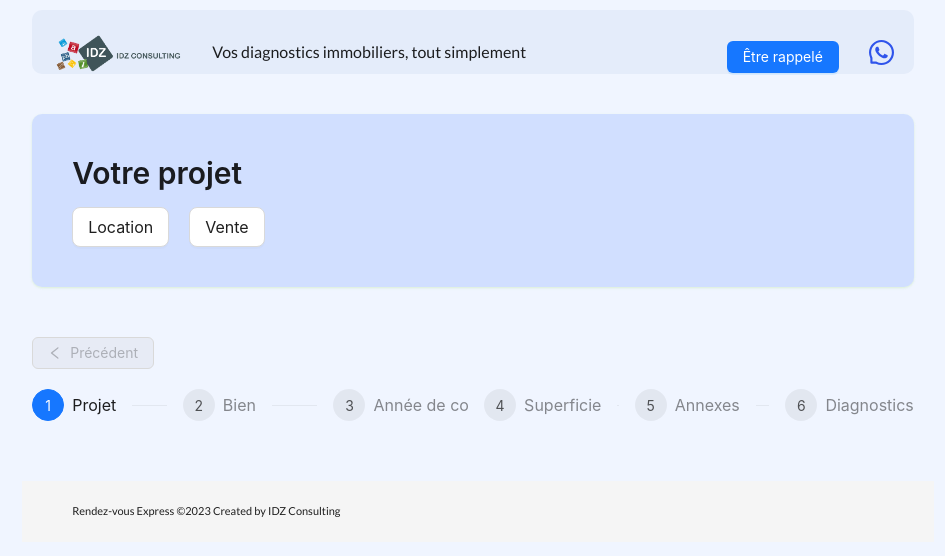
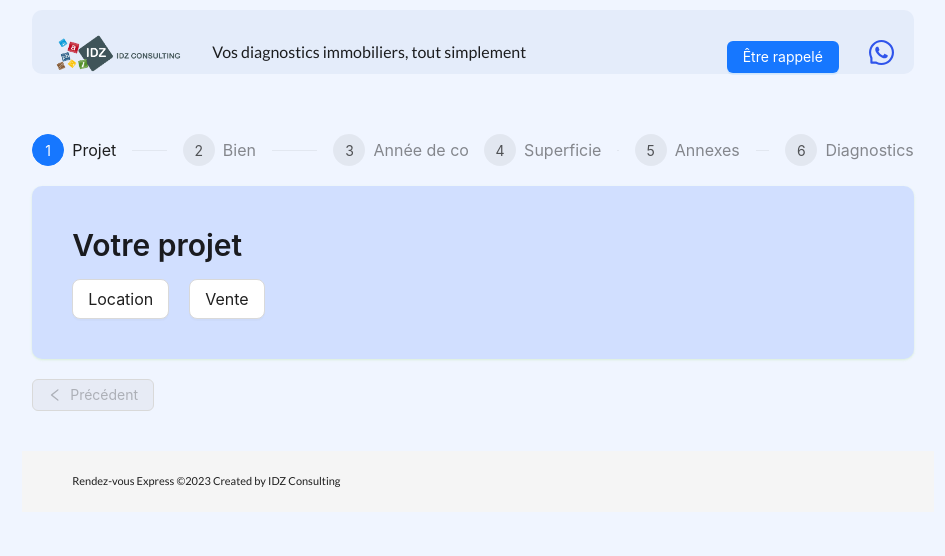
Before and after one commit to idzconsulting/rendez-vous-express, a React (Create React App) app: page / in a window 1280 px wide. Shown: the top 556 px of the page, without its empty margins (167-1112 px from the left). Built offline with nearby package versions, Linux system fonts and the light colour scheme.

Commit message:
Add Screen Store
Change UI in function of device width size

```diff
--- a/src/components/App/App.module.less
+++ b/src/components/App/App.module.less
@@ -16,4 +16,5 @@
 .navButton {
   display: flex;
   padding: 0 20px;
+  margin-top: 20px;
 }
--- a/src/components/App/App.tsx
+++ b/src/components/App/App.tsx
@@ -9,9 +9,13 @@ import {BuildingYear, Good, GoodSurface, Project} from '../../types/Engagement';
 import {Steps} from 'antd';
 import Annexes from '../FormSteps/Annexes/Annexes';
 import Diagnostics from '../FormSteps/DiagnosticsChoices/DiagnosticsChoices';
+import {screenStore} from '../../stores';
+import {observer} from 'mobx-react';
 
-const App = () => {
+const App = observer(() => {
     const [currentStep, setCurrentStep] = useState(0);
+    const isMobile = screenStore.getIsMobile();
+    const TIME_BEFORE_SKIPPING_NEXT_PAGE: number = 300;
 
     const steps = [{
         title: 'Projet',
@@ -38,29 +42,35 @@ const App = () => {
     const items = steps.map((item) => ({key: item.title, title: item.title}));
 
     function setNextStep() {
-        (currentStep + 1 < steps.length) &&
-        setCurrentStep(currentStep + 1);
+        setTimeout(() => {
+            (currentStep + 1 < steps.length) &&
+            setCurrentStep(currentStep + 1);
+        }, TIME_BEFORE_SKIPPING_NEXT_PAGE);
     }
 
     const setPreviousStep = () => {
         setCurrentStep(currentStep - 1);
     }
 
+    const getStepsComponent = () => <Steps responsive={true} className={styles.stepper} size='default'
+                                           current={currentStep} items={items}/>;
+
     return (
         <div className={styles.appContainer}>
             <Header/>
             <Content>
                 <div className={styles.formContainer}>
+                    {!isMobile && getStepsComponent()}
+
                     {steps[currentStep].content}
-                    <div className={styles.navButton}>{<NavButtons hasPreviousButton={currentStep > 0} onClick={setPreviousStep}/>}</div>
-                    <Steps responsive={true} className={styles.stepper} size='default' current={currentStep}
-                           items={items}/>
+                    <div className={styles.navButton}>{<NavButtons hasPreviousButton={currentStep > 0}
+                                                                   onClick={setPreviousStep}/>}</div>
 
-
+                    {isMobile && getStepsComponent()}
                 </div>
             </Content>
             <Footer/>
         </div>);
-}
+});
 
 export default App;
--- a/src/components/FormSteps/Annexes/Annexes.tsx
+++ b/src/components/FormSteps/Annexes/Annexes.tsx
@@ -2,7 +2,7 @@ import {Button, InputNumber, Radio, Space} from 'antd';
 import StepCard from '../StepCard/StepCard';
 import {useEffect, useState} from 'react';
 import styles from './Annexes.module.less';
-import {currentEngagement} from '../../../stores';
+import {currentEngagement, screenStore} from '../../../stores';
 import {IOnSelection} from '../../../types/IOnSelection';
 
 interface IAnnexesProps extends IOnSelection {
@@ -36,7 +36,8 @@ const Annexes = ({onSelection}: IAnnexesProps) => {
     return (
         <StepCard title='Avez-vous des annexes ?'>
             <div className={styles.annexesContainer}>
-                <Radio.Group defaultValue={hasAnnexes} buttonStyle='solid' onChange={onOptionChanged} size='large'>
+                <Radio.Group defaultValue={hasAnnexes} buttonStyle='solid' onChange={onOptionChanged}
+                             size={screenStore.getSize()}>
                     <Radio.Button value={false}>Non, je n'ai pas d'annexes</Radio.Button>
                     <Radio.Button value={true}>Oui</Radio.Button>
                 </Radio.Group>
@@ -46,8 +47,9 @@ const Annexes = ({onSelection}: IAnnexesProps) => {
                         <InputNumber className={styles.annexesNumber} addonAfter={<span>m²</span>}
                                      value={annexes} onChange={onChangeAnnexes}
                                      size='large' min={1} placeholder='Surface totale de vos annexes'></InputNumber>
-                        <Space size='large'/>
-                        <Button type='primary' size='large' disabled={!annexes} onClick={saveAnnexes}>OK</Button>
+                        <Space size={screenStore.getSize()}/>
+                        <Button type='primary' size={screenStore.getSize()} disabled={!annexes}
+                                onClick={saveAnnexes}>OK</Button>
                     </div>
                     : <></>
                 }
--- a/src/components/FormSteps/Choices/Choices.tsx
+++ b/src/components/FormSteps/Choices/Choices.tsx
@@ -3,16 +3,17 @@ import {Button} from 'antd';
 import {labelsMap} from '../../../types/Labels';
 import styles from './Choices.module.less';
 import {useEffect, useState} from 'react';
-import {currentEngagement} from '../../../stores';
+import {currentEngagement, screenStore} from '../../../stores';
 import StepCard from '../StepCard/StepCard';
 import {IOnSelection} from '../../../types/IOnSelection';
+import {observer} from 'mobx-react';
 
 interface IChoicesProps extends IOnSelection {
     title: string;
     type: IEngagementType;
 }
 
-const Choices = ({title, type, onSelection}: IChoicesProps) => {
+const Choices = observer(({title, type, onSelection}: IChoicesProps) => {
     const [selectedOption, setSelectedOption] = useState<string>('');
 
     useEffect(() => {
@@ -23,7 +24,7 @@ const Choices = ({title, type, onSelection}: IChoicesProps) => {
     const onButtonClick = (choice: string) => {
         setSelectedOption(choice);
         currentEngagement.setProperty(type, choice);
-        setTimeout(onSelection, 200);
+        onSelection();
     }
 
     return (
@@ -32,12 +33,12 @@ const Choices = ({title, type, onSelection}: IChoicesProps) => {
                 <div className={styles.buttonsContainer}>
                     {Object.values(type).map((label) =>
                         <Button key={label} type={selectedOption === label ? 'primary' : 'default'}
-                                size='large'
+                                size={screenStore.getSize()}
                                 onClick={() => onButtonClick(label)}>{labelsMap.get(label)}</Button>)}
                 </div>
             </div>
         </StepCard>
     );
-}
+});
 
 export default Choices;
--- a/src/components/FormSteps/PostalCode/PostalCode.tsx
+++ b/src/components/FormSteps/PostalCode/PostalCode.tsx
@@ -2,6 +2,7 @@ import styles from './PostalCode.module.less';
 import {InputNumber} from 'antd';
 import postalCodesData from '../../../assets/data/postal-codes.json';
 import {useState} from 'react';
+import {screenStore} from '../../../stores';
 
 const PostalCode = () => {
     const [postalCode, setPostalCode] = useState<string | null>('');
@@ -25,7 +26,7 @@ const PostalCode = () => {
         <div className={styles.postalCode}>
             <div className={styles.container}>
                 <span>Entrez votre code postal</span>
-                <InputNumber size='large' placeholder='75001' autoFocus
+                <InputNumber size={screenStore.getSize()} placeholder='75001' autoFocus
                              className={styles.input} maxLength={5}
                              onChange={onValueChange}/>
             </div>
--- a/src/components/FormSteps/StepCard/StepCard.tsx
+++ b/src/components/FormSteps/StepCard/StepCard.tsx
@@ -1,18 +1,25 @@
 import styles from './StepCard.module.less';
 import {ReactNode} from 'react';
 import {Typography} from 'antd';
+import {observer} from 'mobx-react';
+import {screenStore} from '../../../stores';
 
 interface IStepCardProps {
     title: string;
     children: ReactNode;
 }
-const StepCard = ({title, children}: IStepCardProps) => {
+
+const StepCard = observer(({title, children}: IStepCardProps) => {
+    const isMobile = screenStore.getIsMobile();
+
+    const getTitleLevel = () => isMobile ? 4 : 2;
+
     return (
         <div className={styles.stepCard}>
-            <Typography.Title className={styles.title} level={2}>{title}</Typography.Title>
+            <Typography.Title className={styles.title} level={getTitleLevel()}>{title}</Typography.Title>
             {children}
         </div>
     );
-}
+});
 
 export default StepCard;
--- a/src/components/UI/NavButtons/NavButtons.module.less
+++ b/src/components/UI/NavButtons/NavButtons.module.less
@@ -1,7 +1,6 @@
 .navigationButtons {
   display: flex;
   justify-content: center;
-  margin-top: 50px;
 
   .navButton {
     display: flex;
--- a/src/stores/CurrentEngagement.ts
+++ b/src/stores/CurrentEngagementStore.ts
@@ -1,7 +1,7 @@
 import {makeAutoObservable} from 'mobx';
 import {BuildingYear, Engagement, Good, GoodSurface, IEngagementType, Project} from '../types/Engagement';
 
-export class CurrentEngagement {
+export class CurrentEngagementStore {
     private engagement: Engagement = {};
 
     constructor() {
--- /dev/null
+++ b/src/stores/ScreenStore.ts
@@ -0,0 +1,28 @@
+import {makeAutoObservable} from 'mobx';
+import {SizeType} from 'antd/es/config-provider/SizeContext';
+
+export class ScreenStore {
+    private isMobile: boolean = false;
+
+    constructor() {
+        makeAutoObservable(this);
+        this.initApp();
+    }
+
+    getIsMobile() {
+        return this.isMobile;
+    }
+
+    getSize = (): SizeType => this.isMobile ? 'middle' : 'large';
+
+    setIsMobile(isMobile: boolean) {
+        this.isMobile = isMobile;
+    }
+
+    private initApp = () => {
+        window.addEventListener('resize', (_) => {
+            const isMobile: boolean = (window.innerWidth < 768) ?? false;
+            this.setIsMobile(isMobile);
+        })
+    }
+}
--- a/src/stores/index.ts
+++ b/src/stores/index.ts
@@ -1,3 +1,5 @@
-import {CurrentEngagement} from './CurrentEngagement';
+import {CurrentEngagementStore} from './CurrentEngagementStore';
+import {ScreenStore} from './ScreenStore';
 
-export const currentEngagement = new CurrentEngagement();
+export const currentEngagement = new CurrentEngagementStore();
+export const screenStore = new ScreenStore();
```
